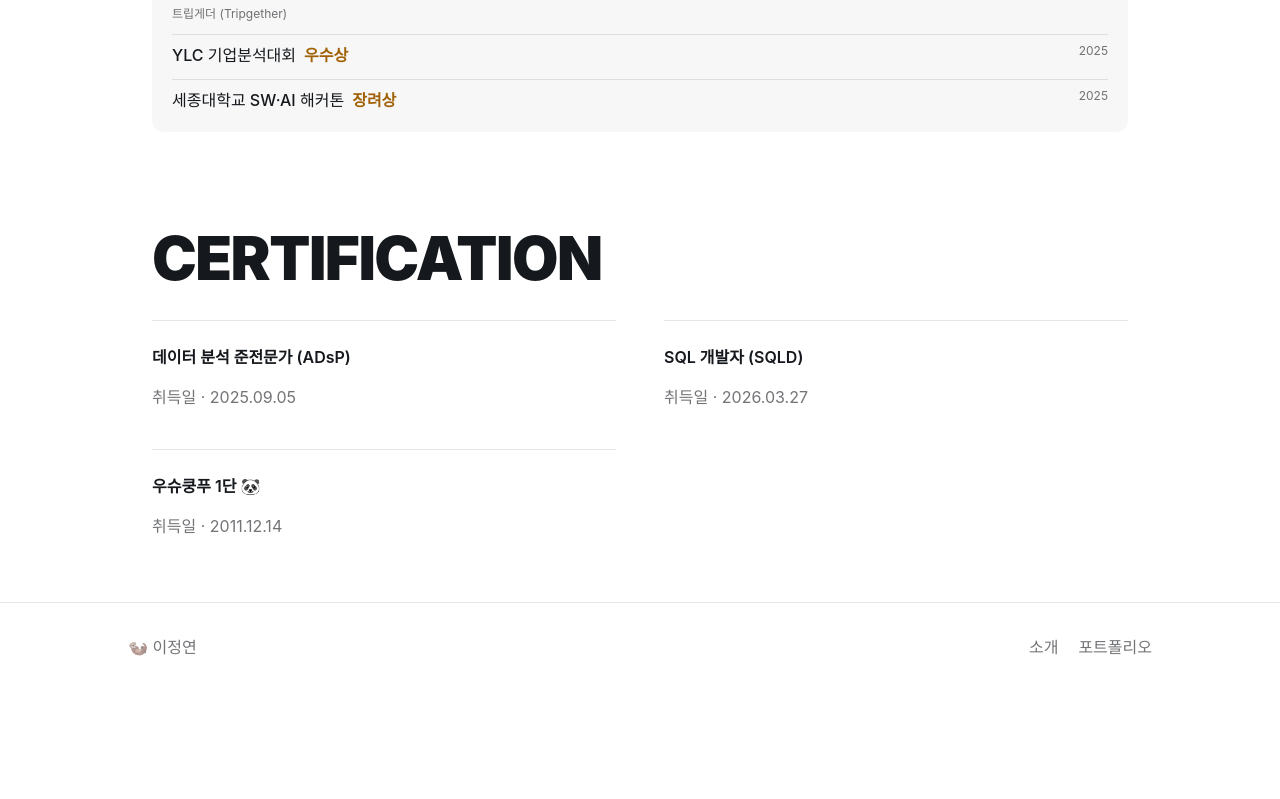
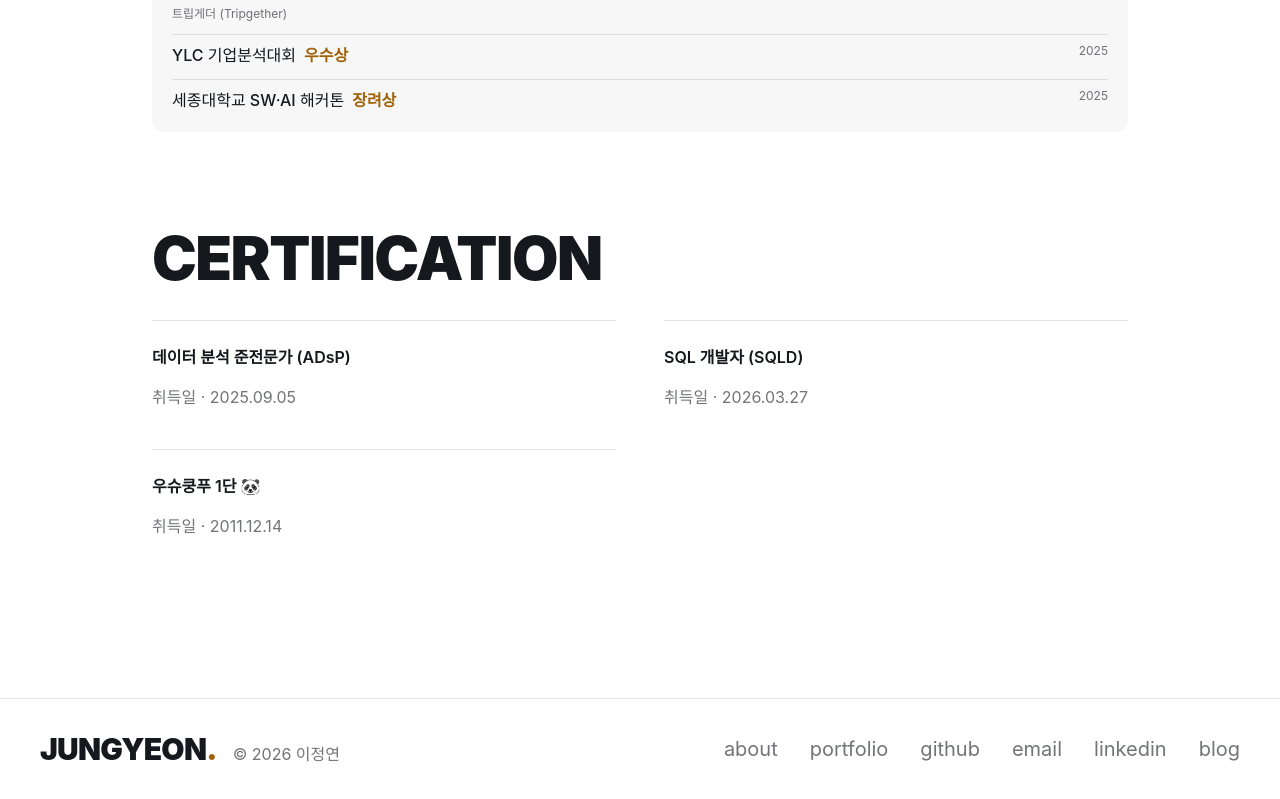
Before and after one commit to JungYeoni/portfolio, a Next.js app: page / in a window 1280 px wide. Shown: the part 3156-3955 px from the top of the page. Before the commit the page ends 3847 px from the top, so only its background shows below. Built offline with nearby package versions, Linux system fonts and the light colour scheme; a web font is replaced by a local one.

Commit message:
feat: 공통 푸터 추가 (#21)

```diff
--- /dev/null
+++ b/src/app/_components/site-footer.tsx
@@ -0,0 +1,40 @@
+import Link from "next/link";
+import { profile } from "@/data/portfolio";
+
+const COPYRIGHT_YEAR = 2026;
+const linkClass = "text-muted hover:text-foreground hover:underline";
+
+export function SiteFooter({ name }: { name: string }) {
+  return (
+    <footer className="mt-24 border-t border-line">
+      <div className="flex w-full flex-wrap items-center justify-between gap-x-6 gap-y-4 px-3 py-8 sm:px-6 lg:px-10">
+        <div className="flex flex-wrap items-baseline gap-x-4 gap-y-1">
+          <Link href="/" className="text-2xl font-black tracking-tight sm:text-3xl">
+            {name}
+            <span className="text-accent">.</span>
+          </Link>
+          <small className="text-base text-muted">
+            © {COPYRIGHT_YEAR} {profile.nameKo}
+          </small>
+        </div>
+        <nav aria-label="푸터 메뉴">
+          <ul className="flex flex-wrap gap-x-6 gap-y-2 text-base lowercase sm:gap-x-8 sm:text-xl">
+            <li><Link href="/" className={linkClass}>about</Link></li>
+            <li><Link href="/portfolio" className={linkClass}>portfolio</Link></li>
+            {profile.links.map(({ label, href }) => (
+              <li key={label}>
+                <a
+                  href={href}
+                  {...(href.startsWith("mailto:") ? {} : { target: "_blank", rel: "noreferrer" })}
+                  className={linkClass}
+                >
+                  {label}
+                </a>
+              </li>
+            ))}
+          </ul>
+        </nav>
+      </div>
+    </footer>
+  );
+}
--- a/src/app/layout.tsx
+++ b/src/app/layout.tsx
@@ -1,6 +1,6 @@
 import type { Metadata } from "next";
-import Link from "next/link";
 import { profile } from "@/data/portfolio";
+import { SiteFooter } from "./_components/site-footer";
 import { SiteNav } from "./_components/site-nav";
 import "pretendard/dist/web/variable/pretendardvariable-dynamic-subset.css";
 import "./globals.css";
@@ -19,6 +19,8 @@ var t=saved();if(chosen(t)){d.dataset.theme=t;return}
 d.dataset.theme=m.matches?"dark":"light";
 m.addEventListener("change",function(e){var c=saved();if(!chosen(c)&&c!=="blocked")d.dataset.theme=e.matches?"dark":"light"})})()`;
 
+const siteName = profile.nameEn.split(" ")[0].toUpperCase();
+
 export default function RootLayout({ children }: LayoutProps<"/">) {
   return (
     <html lang="ko" className="h-full antialiased" suppressHydrationWarning>
@@ -26,17 +28,9 @@ export default function RootLayout({ children }: LayoutProps<"/">) {
         <script dangerouslySetInnerHTML={{ __html: THEME_SCRIPT }} />
       </head>
       <body className="min-h-full flex flex-col">
-        <SiteNav name={profile.nameEn.split(" ")[0].toUpperCase()} />
+        <SiteNav name={siteName} />
         {children}
-        <footer className="mt-auto border-t border-line px-6 py-8 text-base text-muted">
-          <div className="mx-auto flex max-w-5xl flex-wrap items-center justify-between gap-4">
-            <span>🦦 {profile.nameKo}</span>
-            <div className="flex gap-5">
-              <Link href="/" className="hover:text-foreground hover:underline">소개</Link>
-              <Link href="/portfolio" className="hover:text-foreground hover:underline">포트폴리오</Link>
-            </div>
-          </div>
-        </footer>
+        <SiteFooter name={siteName} />
       </body>
     </html>
   );
```
